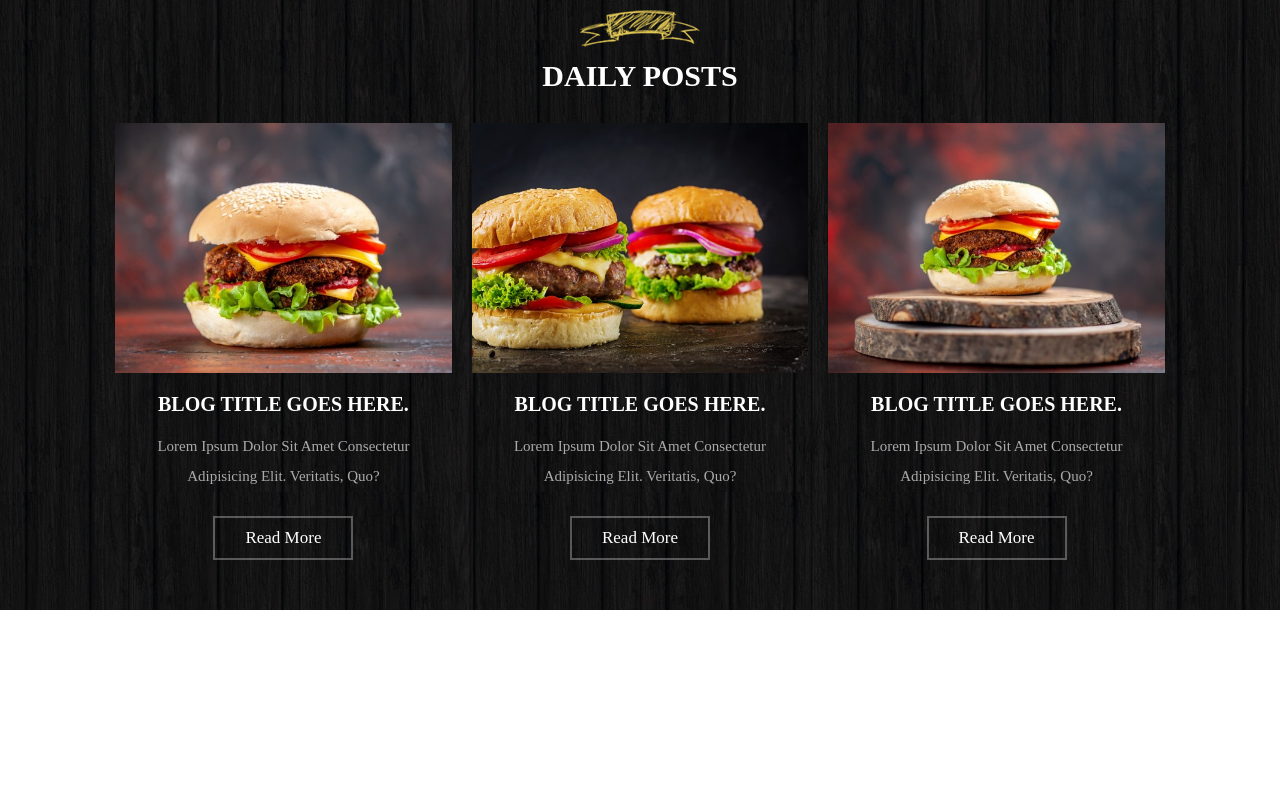
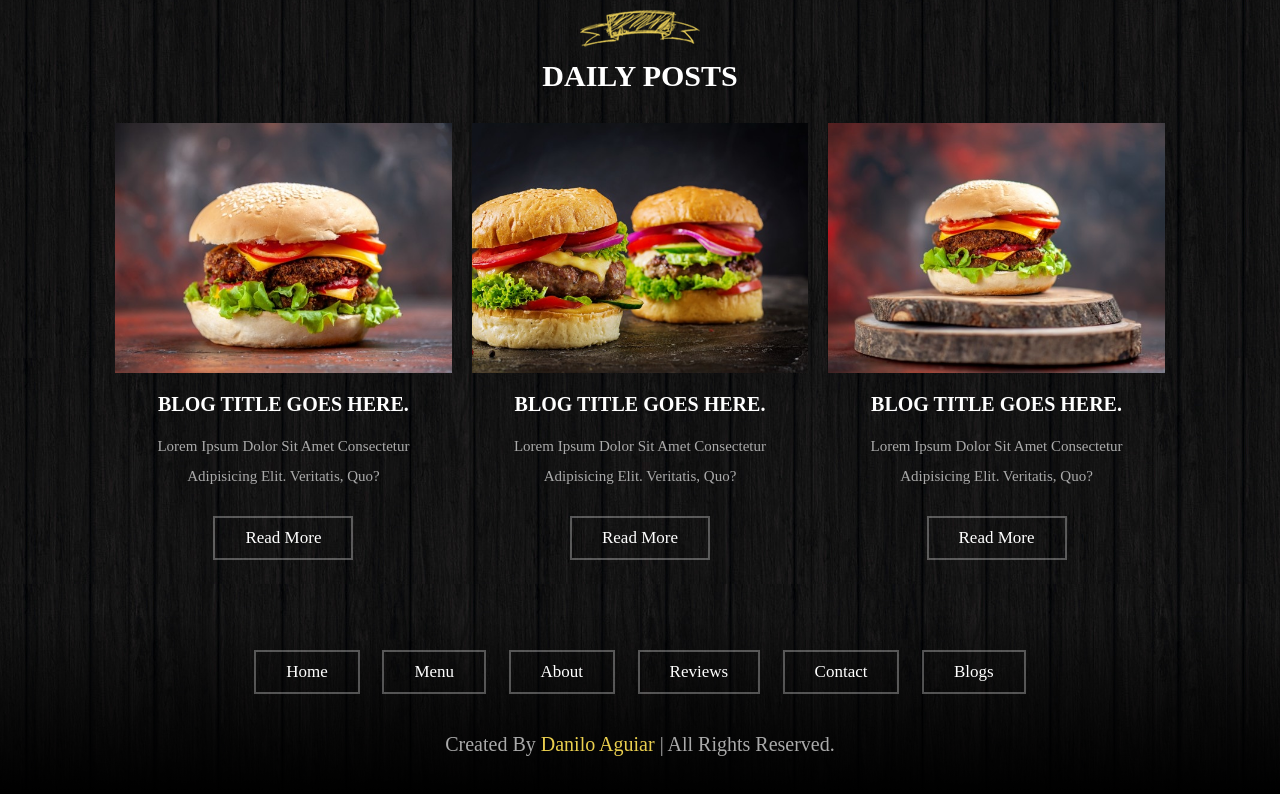
Before and after one commit to cutekitten001/burger_responsive_website, a plain HTML site: page index.html in a window 1280 px wide. Shown: the part 4372-5166 px from the top of the page. Before the commit the page ends 4982 px from the top, so only its background shows below. Drawn offline with Linux system fonts and the light colour scheme.

Commit message:
finish footer section

```diff
--- a/css/style.scss
+++ b/css/style.scss
@@ -498,6 +498,26 @@ section {
    }
 }
 
+.footer {
+   text-align: center;
+   background: linear-gradient(transparent, $black);
+
+   .links {
+      a {
+         margin: 1rem;
+      }
+   }
+
+   .credit {
+      @include grap-text(2rem);
+      padding-top: 2rem;
+
+      span {
+         color: $yellow;
+      }
+   }
+}
+
 // media queries
 @media (max-width: 1200px) {
    .header {
--- a/index.html
+++ b/index.html
@@ -409,6 +409,23 @@
     </section>
     <!-- blogs section ends -->
 
+    <!-- footer section starts -->
+    <section class="footer">
+      <div class="links">
+        <a href="#home" class="btn">home</a>
+        <a href="#menu" class="btn">menu</a>
+        <a href="#about" class="btn">about</a>
+        <a href="#reviews" class="btn">reviews</a>
+        <a href="#contact" class="btn">contact</a>
+        <a href="#blogs" class="btn">blogs</a>
+      </div>
+
+      <p class="credit">
+        created by <span>Danilo Aguiar</span> | all rights reserved.
+      </p>
+    </section>
+    <!-- footer section ends -->
+
     <script src="js/script.js"></script>
   </body>
 </html>
```
Also changed, not shown: css/style.css, 1 other file.
